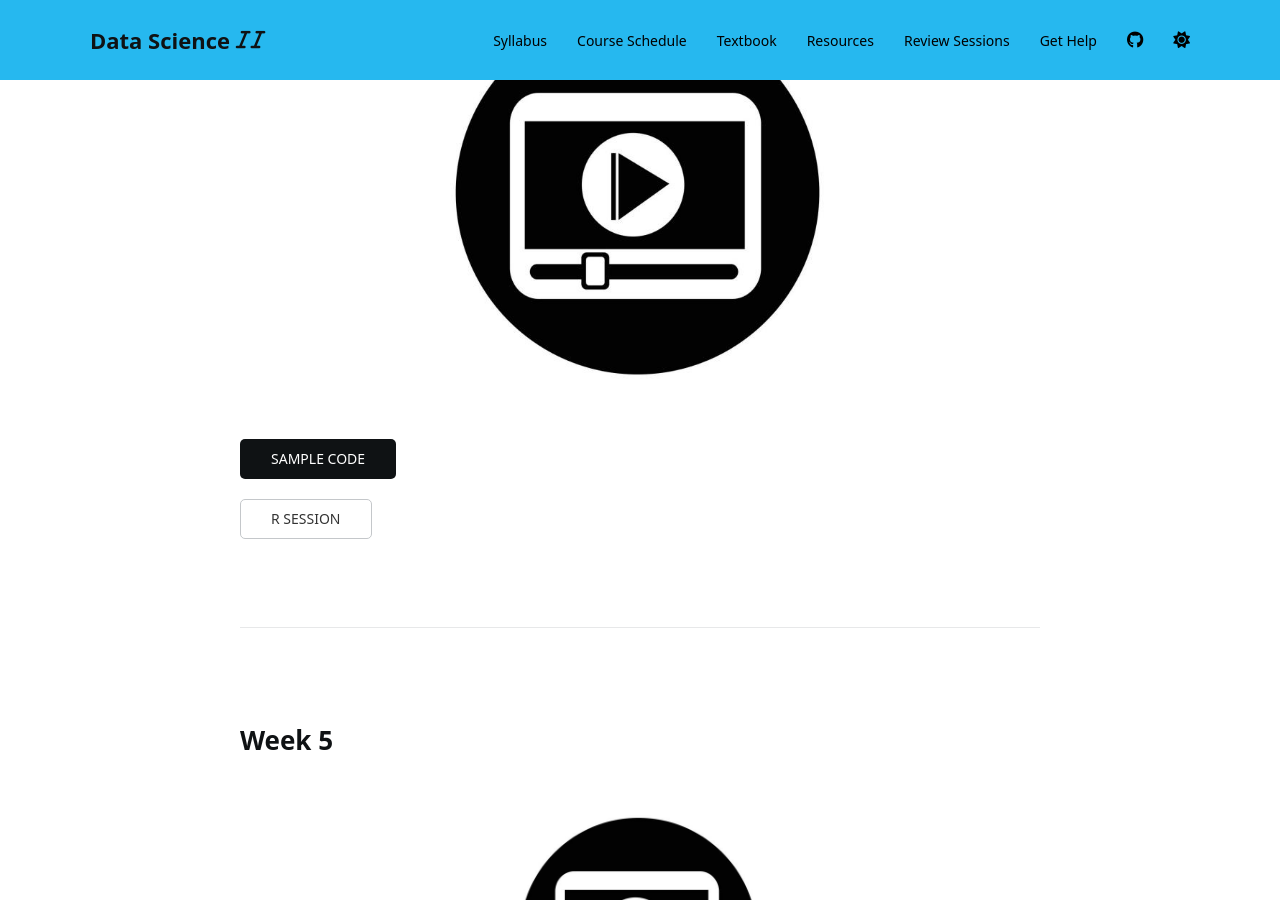
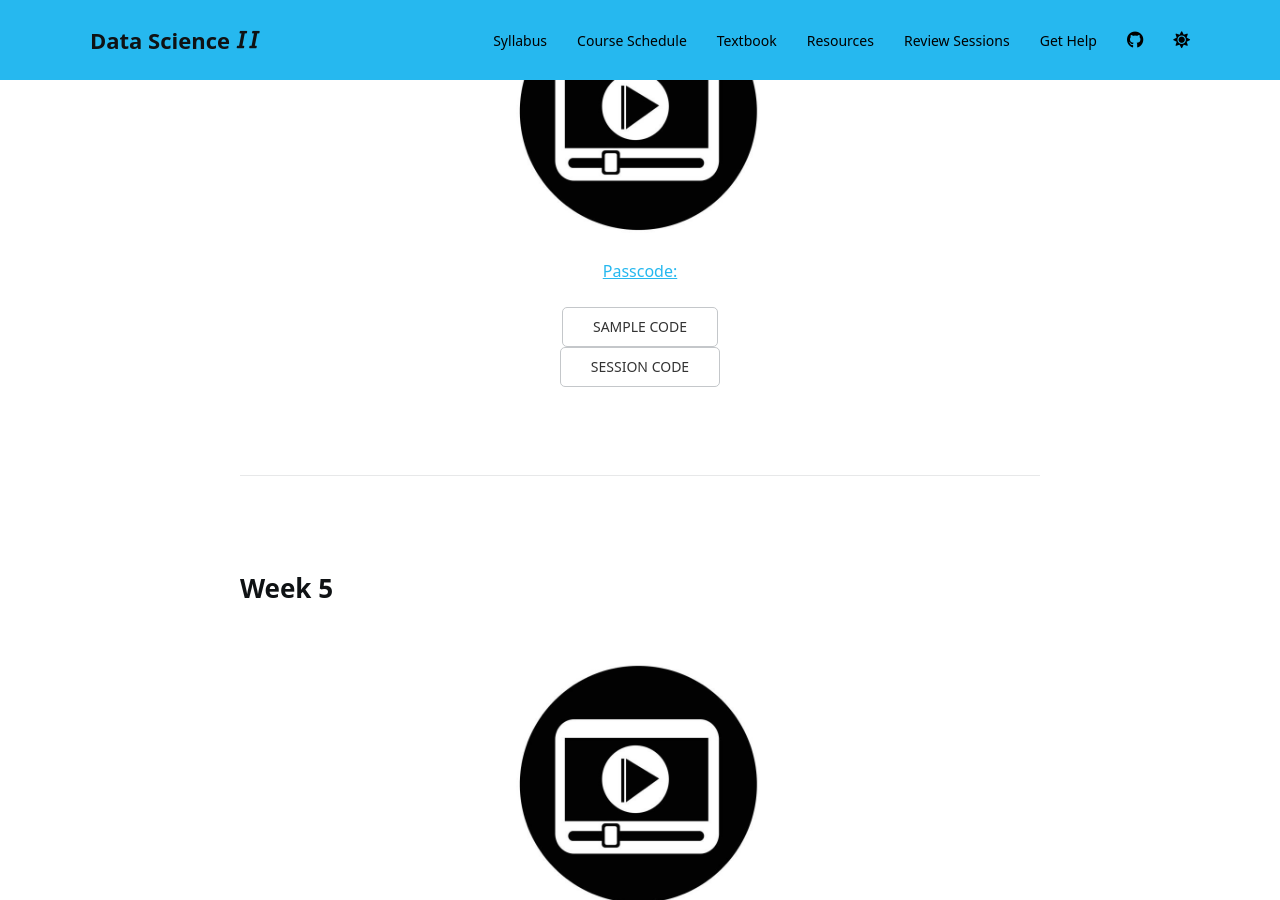
Before and after one commit to DS4PS/cpp-527-fall-2020, a Jekyll site: the page built from review.md, in a window 1280 px wide and 900 px high, scrolled down 3495 px. Built offline with Jekyll 4.4.1, drawn with Linux system fonts in a browser that asks for light colours; nearby versions of some CDN libraries; a script bundle is joined from its source files by our own code; library files that are not in the unit come from our copies; a style sheet for code colours, icons or effects is not loaded.

Commit message:
Update review.md

```diff
--- a/review.md
+++ b/review.md
@@ -132,14 +132,19 @@ Feel free to schedule virtual office hours as well.
 
 <p align="center">
   <a href="">
-  <img width="460" src="https://raw.githubusercontent.com/DS4PS/cpp-527-fall-2020/master/assets/img/play-video-icon2.png">
+  <img width="300" src="https://raw.githubusercontent.com/DS4PS/cpp-527-fall-2020/master/assets/img/play-video-icon2.png">
   <a>
+  <br> Passcode: <b></b>
+
+  <br>
+
+  <a class="uk-button uk-button-default" href="">SAMPLE CODE</a>
+
+  <br>
+
+  <a class="uk-button uk-button-default" href="">SESSION CODE</a>
+
 </p>
-
-
-<a class="uk-button uk-button-primary" href="">SAMPLE CODE</a>
-
-<a class="uk-button uk-button-default" href="">R SESSION</a>
 
 
 <br>
```
